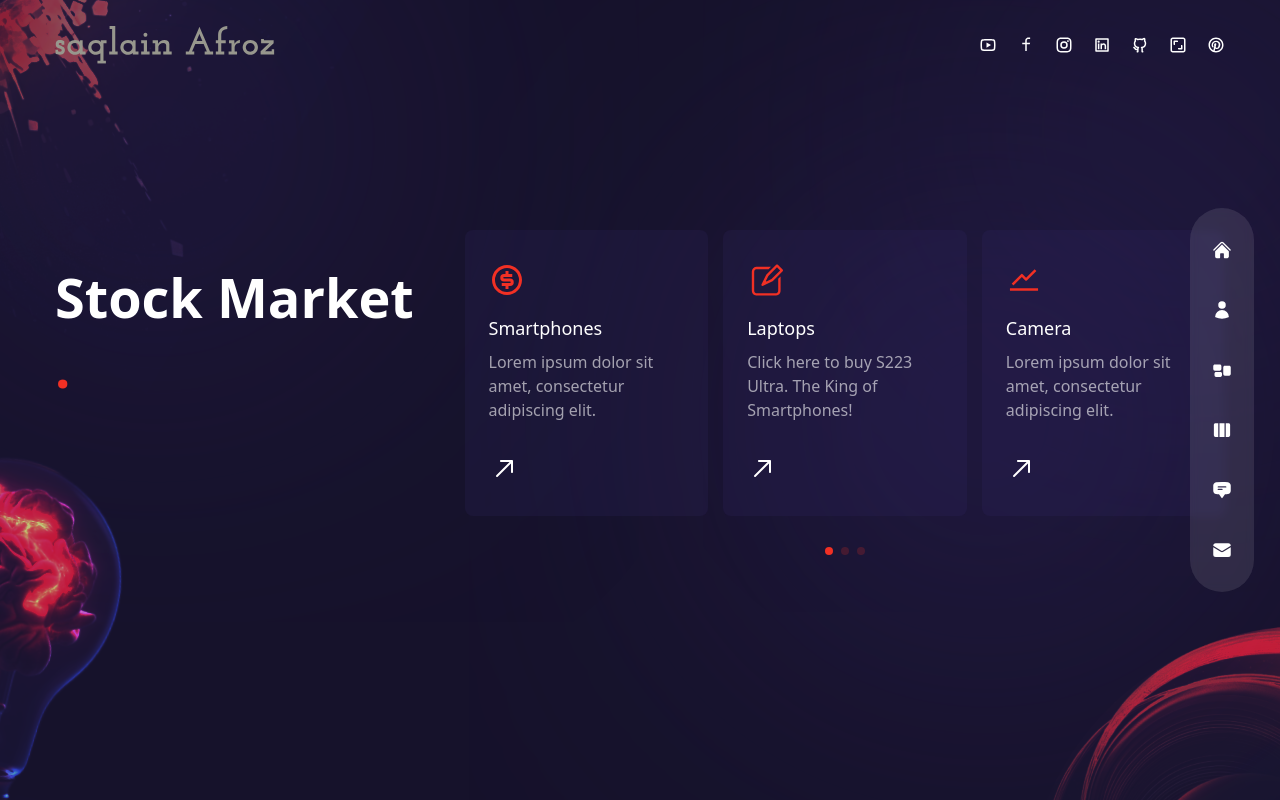
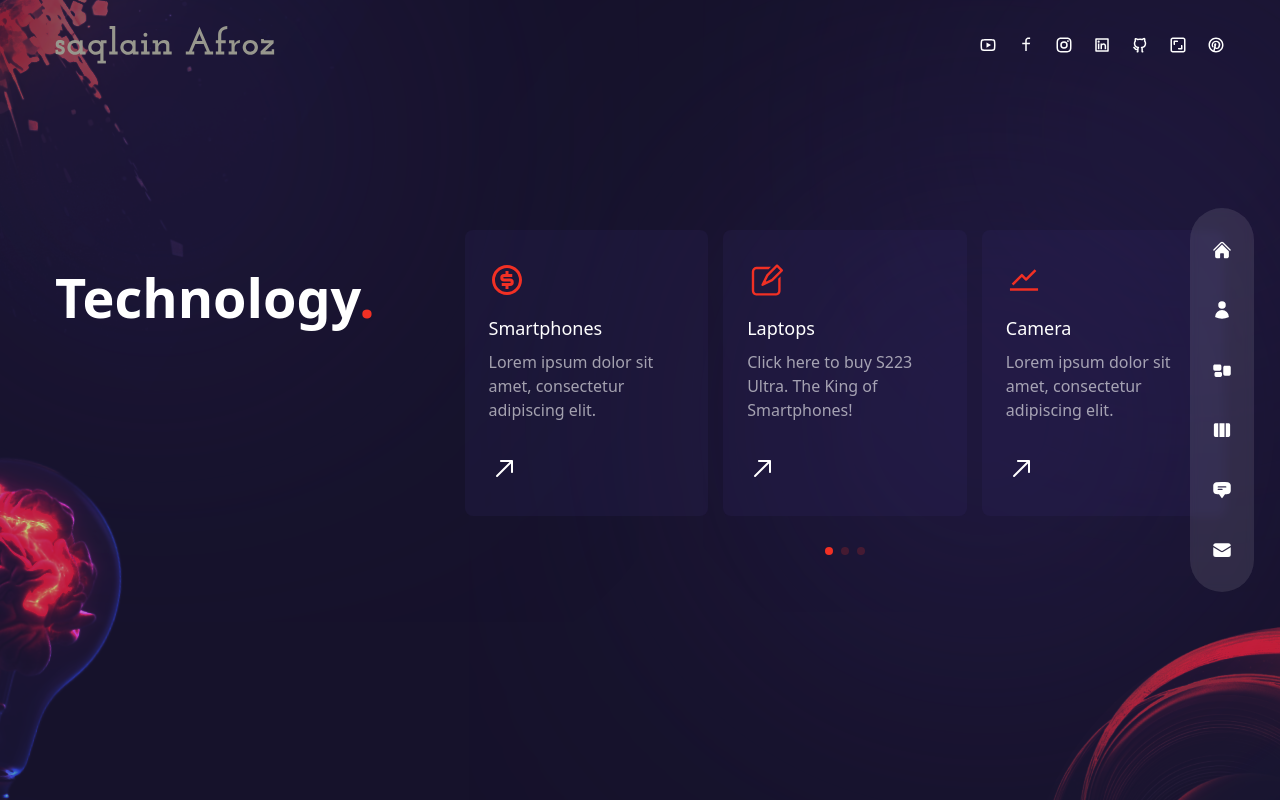
Before and after one commit to AfrozSaqlain/Sak-Portfolio, a Next.js app: page /blogs/technology in a window 1280 px wide. Built offline with nearby package versions, Linux system fonts and the light colour scheme.

Commit message:
Some minor correction

```diff
--- a/pages/blogs/stock_market/index.js
+++ b/pages/blogs/stock_market/index.js
@@ -18,7 +18,7 @@ const technology = () => {
         <div className='flex flex-col xl:flex-row gap-x-8'>
           {/* text */}
           <div className='text-center flex xl:w-[30vw] flex-col lg:text-left mb-4 xl:mb-0'>
-            <motion.h2 variants={fadeIn('up', 0.3)} initial='hidden' animate='show' exit='hidden' className='h2 xl:mt-8'>Technology <span className='text-accent'>.</span></motion.h2>
+            <motion.h2 variants={fadeIn('up', 0.3)} initial='hidden' animate='show' exit='hidden' className='h2 xl:mt-8'>Stock Market <span className='text-accent'>.</span></motion.h2>
           </div>
             {/* slider */}
           <motion.div variants={fadeIn('down', 0.6)} initial='hidden' animate='show' exit='hidden' className='w-full xl:max-w-[65%]'>
--- a/pages/blogs/technology/index.js
+++ b/pages/blogs/technology/index.js
@@ -18,7 +18,7 @@ const technology = () => {
         <div className='flex flex-col xl:flex-row gap-x-8'>
           {/* text */}
           <div className='text-center flex xl:w-[30vw] flex-col lg:text-left mb-4 xl:mb-0'>
-            <motion.h2 variants={fadeIn('up', 0.3)} initial='hidden' animate='show' exit='hidden' className='h2 xl:mt-8'>Stock Market <span className='text-accent'>.</span></motion.h2>
+            <motion.h2 variants={fadeIn('up', 0.3)} initial='hidden' animate='show' exit='hidden' className='h2 xl:mt-8'>Technology<span className='text-accent'>.</span></motion.h2>
           </div>
             {/* slider */}
           <motion.div variants={fadeIn('down', 0.6)} initial='hidden' animate='show' exit='hidden' className='w-full xl:max-w-[65%]'>
```
